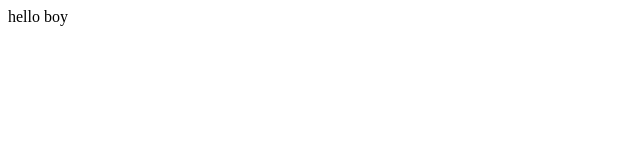
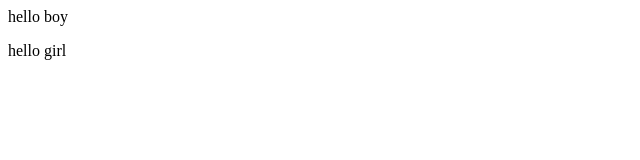
Before and after one commit to Nishchay80/localrepo, a plain HTML site: page index.html in a window 1280 px wide. Shown: the full height of the page, 0-640 px from the left. Drawn offline with Linux system fonts and the light colour scheme.

Commit message:
added new feature

```diff
--- a/index.html
+++ b/index.html
@@ -1 +1,2 @@
 <p> hello boy </p>
+<p> hello girl</p>
```
